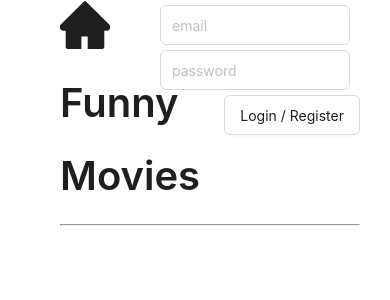
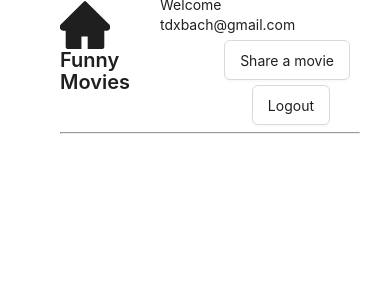
Before and after one commit to bachtdx/fe-shared-videos, a React (Create React App) app: page / in a window 390 px wide. Shown: the top 300 px of the page. Built offline with nearby package versions, Linux system fonts and the light colour scheme.

Commit message:
[Header] update responsive header

```diff
--- a/src/App.tsx
+++ b/src/App.tsx
@@ -11,7 +11,7 @@ interface User {
   email: string;
 }
 function App() {
-  const [user, setUser] = useState<User>({token: "", email: ""});
+  const [user, setUser] = useState<User>({token: "a", email: "tdxbach@gmail.com"});
   return (
     <Layout>
     <Header user={user} />
--- a/src/components/header/index.scss
+++ b/src/components/header/index.scss
@@ -60,3 +60,23 @@
   margin-right: 10px;
   margin-top: -5px;
 }
+
+@media (max-width: 768px) {
+  .shared-video-name-site {
+    font-size: 20px;
+    font-weight: 600;
+    // line-height: 20px;
+  }
+
+  .shared-video-header {
+    &.ant-layout-header {
+      width: 100%;
+      height: 60px;
+      padding-left: 0px;
+      padding-right: 0px;
+      background: #fff;
+      line-height: 20px;
+      // border-bottom: 2px solid black;
+    }
+  }
+}
--- a/src/components/header/index.tsx
+++ b/src/components/header/index.tsx
@@ -18,7 +18,7 @@ function Header({ user }: HeaderProps) {
           {user.email ? (
             <Row className="shared-vide-row" justify="end">
               <span className="shared-video-span-welcome">
-                Welcome someone@example.com
+                Welcome {user.email}
               </span>
               <Button className="shared-video-button-share-movie">
                 Share a movie
```
Lines whose indentation alone changed are shown as unchanged.
